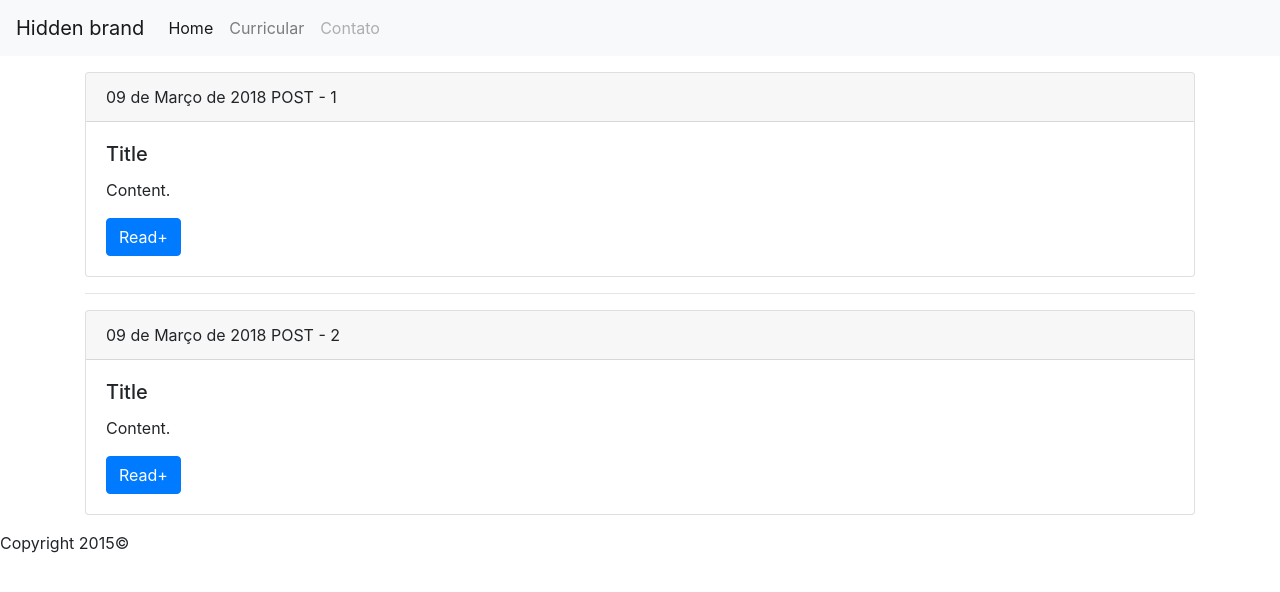
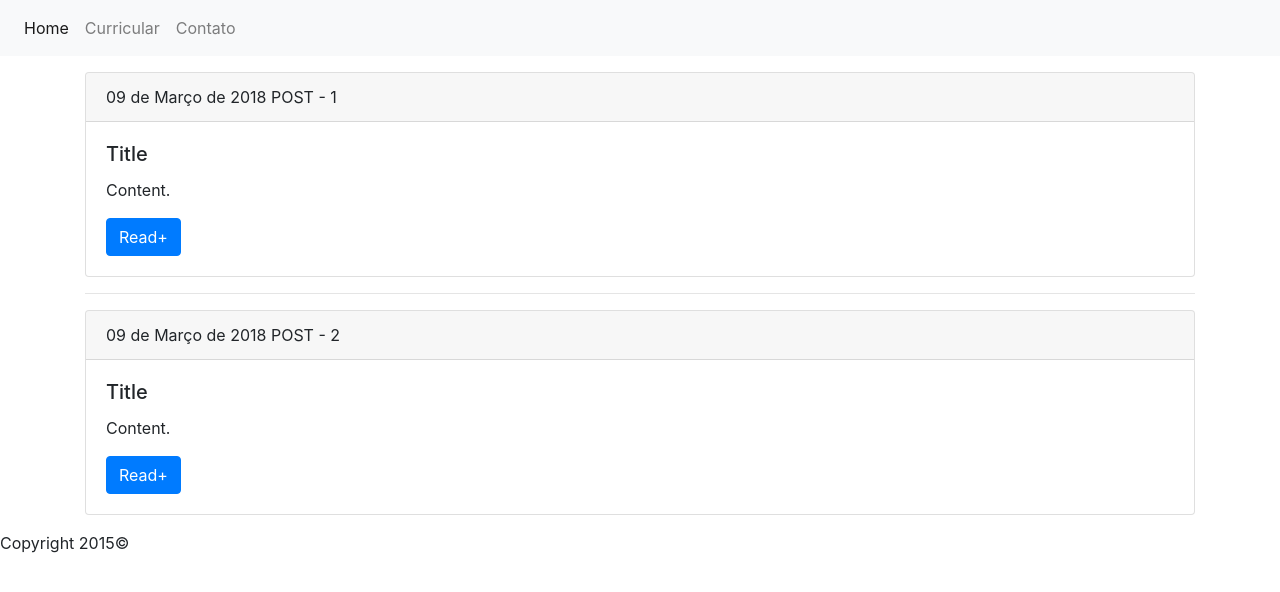
Before and after one commit to DiegoSantosWS/diegosantosws.github.io, a plain HTML site: page index.html in a window 1280 px wide. Drawn offline with nearby package versions, Linux system fonts and the light colour scheme.

Commit message:
Update index.html

```diff
--- a/index.html
+++ b/index.html
@@ -16,7 +16,6 @@
         <span class="navbar-toggler-icon"></span>
      </button>
      <div class="collapse navbar-collapse" id="navbarTogglerDemo01">
-        <a class="navbar-brand" href="#">Hidden brand</a>
            <ul class="navbar-nav mr-auto mt-2 mt-lg-0">
                <li class="nav-item active">
                   <a class="nav-link" href="#">Home <span class="sr-only">Eu</span></a>
@@ -25,7 +24,7 @@
                   <a class="nav-link" href="#">Curricular</a>
                </li>
                <li class="nav-item">
-                 <a class="nav-link disabled" href="#">Contato</a>
+                 <a class="nav-link" href="#">Contato</a>
                </li>
            </ul>
       </div>
```
